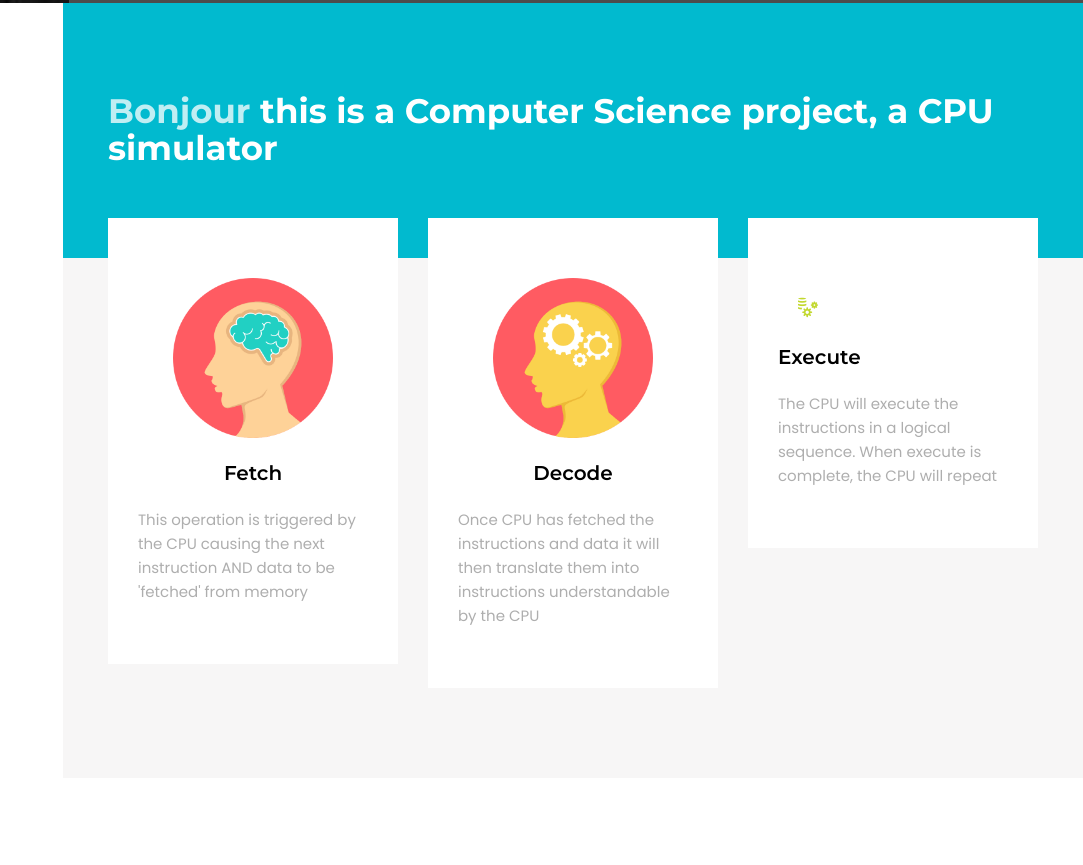
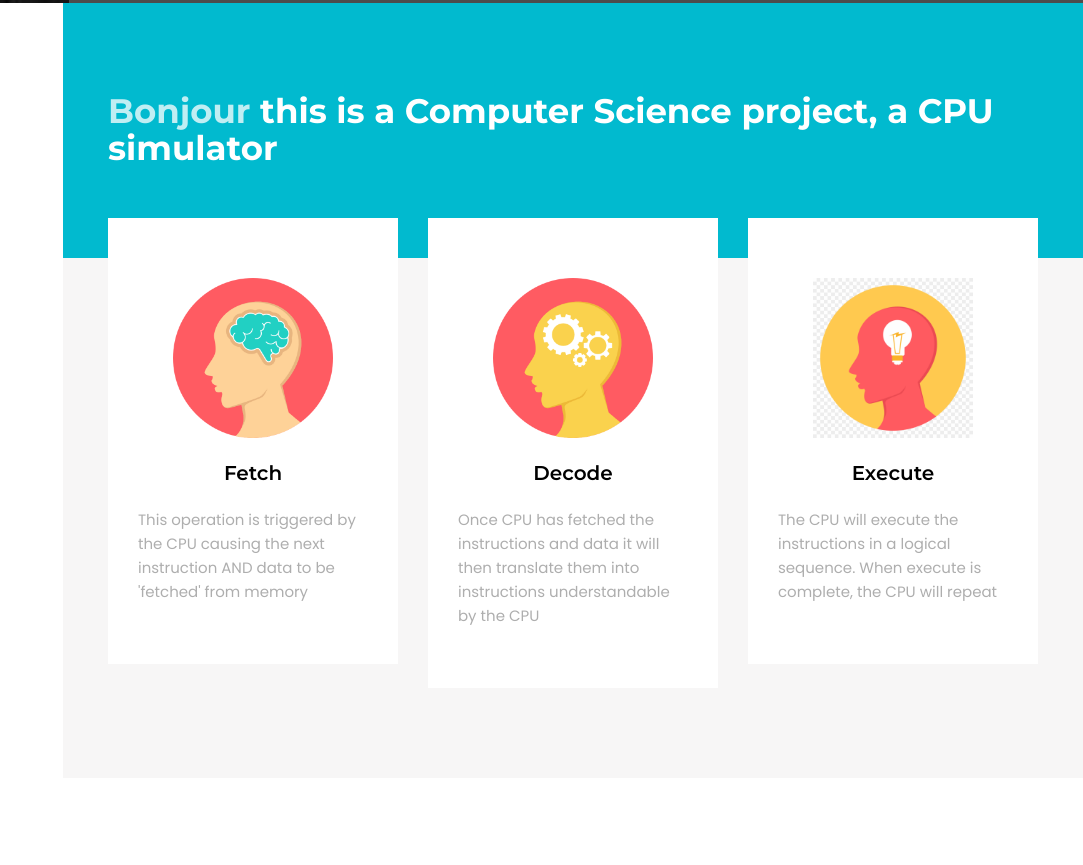
Before and after one commit to camilos-ufm/CPUsimulator, a plain HTML site: page Simulator-Frontend/Unordered/index.html in a window 1280 px wide. Shown: the part 797-1662 px from the top of the page, without its empty margins (197-1280 px from the left). Drawn offline with nearby package versions, Linux system fonts and the light colour scheme; grey boxes are pictures that could not be loaded; files whose address does not match are found by name.

Commit message:
Change image to another more accurate

```diff
--- a/Simulator-Frontend/Unordered/index.html
+++ b/Simulator-Frontend/Unordered/index.html
@@ -175,9 +175,11 @@
                     </div><!-- end col -->
 
                     <div class="col-lg-4 col-md-12">
-                        <div class="service-box m30">
-                            <i class="flaticon-gears"></i>
-                            <h3>Execute</h3>
+                            <div class="service-box m30">
+                                    <div class="process-front text-center">
+                                    <img src="execute.png" alt="" height="160px">
+                                    <h3>Execute</h3>
+                                </div>
                             <p>The CPU will execute the instructions in a logical sequence. When execute is complete, the CPU will repeat</p>
                         </div>
                     </div><!-- end col -->
```
